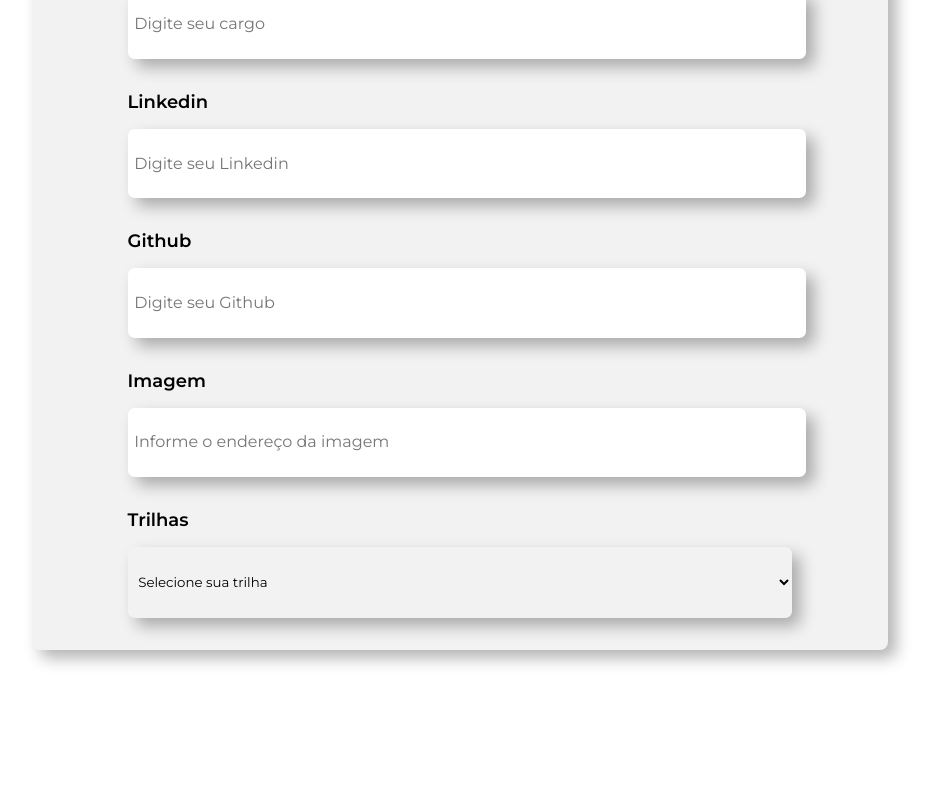
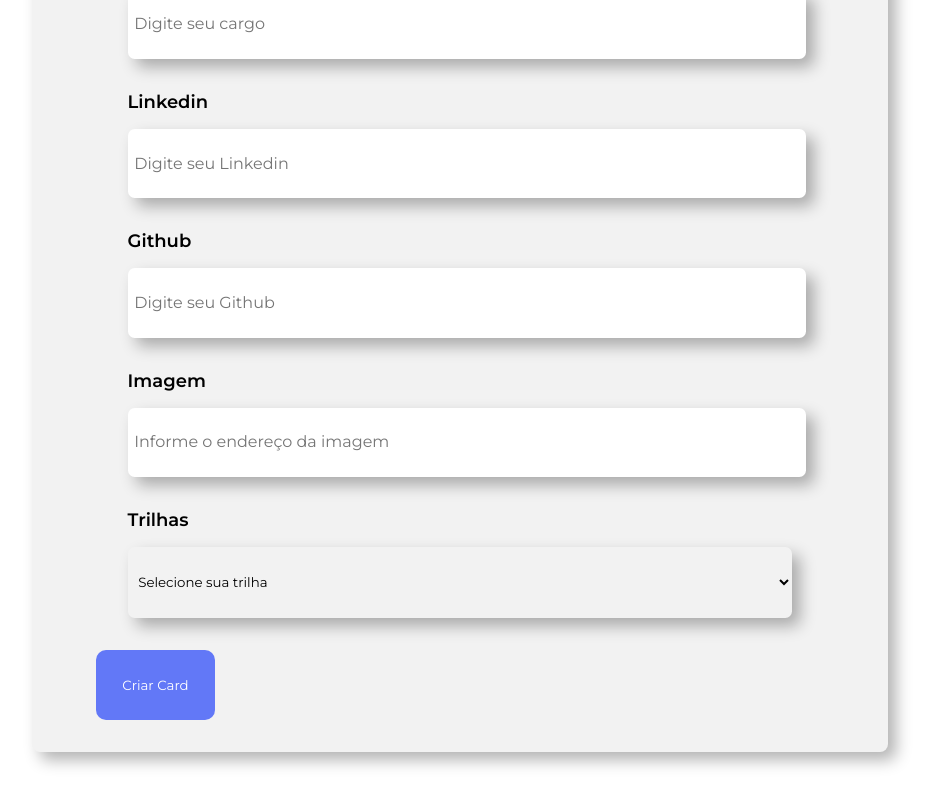
Before and after one commit to pamelaprpn/organo-team-react, a React (Create React App) app: page / in a window 1280 px wide. Shown: the part 890-1690 px from the top of the page, without its empty margins (180-1114 px from the left). Before the commit the page ends 1588 px from the top, so only its background shows below. Built offline with nearby package versions, Linux system fonts and the light colour scheme.

Commit message:
finishing the create card button and entering required in the form

```diff
--- a/package.json
+++ b/package.json
@@ -9,6 +9,7 @@
     "react": "^18.2.0",
     "react-dom": "^18.2.0",
     "react-scripts": "5.0.1",
+    "react-select": "^5.8.0",
     "web-vitals": "^2.1.4"
   },
   "scripts": {
--- a/src/components/Botao/Botao.css
+++ b/src/components/Botao/Botao.css
@@ -0,0 +1,7 @@
+.botao_criar{
+    padding: 2em;
+    border: none;
+    background: #6278F7;
+    border-radius: 10px;
+    color: white;
+}
--- a/src/components/Botao/index.js
+++ b/src/components/Botao/index.js
@@ -1,9 +1,10 @@
-import '../Botao'
+import './Botao.css'
 
-const Botao = () => {
+const Botao = (props) => {
     return(
-        <>
-        </>
+        <div>
+            <button className='botao_criar'>{props.children}</button>
+        </div>
     )
 }
 
--- a/src/components/CampoTexto/index.js
+++ b/src/components/CampoTexto/index.js
@@ -4,7 +4,7 @@ const CampoText = (props) => {
     return(
         <div className="campo">
             <label className="campo-texto">{props.label}</label>
-            <input className="campo-input" placeholder={props.placeholder}/>
+            <input className="campo-input" placeholder={props.placeholder} required={props.required}/>
         </div>
     )
 }
--- a/src/components/Formulario/Formulario.css
+++ b/src/components/Formulario/Formulario.css
@@ -9,7 +9,6 @@
     justify-content: center;
     align-items: center;
     padding: 3em 0;
-
 
 }
 
--- a/src/components/Formulario/index.js
+++ b/src/components/Formulario/index.js
@@ -1,6 +1,9 @@
+
 import './Formulario.css'
 import CampoText from "../CampoTexto";
 import ListaSuspensa from '../ListaSuspensa';
+import Botao from '../Botao';
+import { isDisabled } from '@testing-library/user-event/dist/utils';
 
 
 const Formulario = () => {
@@ -15,16 +18,22 @@ const Formulario = () => {
         'User Experience'
     ]
 
+    const salvar = (evento) => {
+        evento.preventDefault();
+        console.log('dados salvos')
+    }
+
     return(
         <section className="form-container">
-            <form className="formulario">
+            <form className="formulario" onSubmit={salvar}>
                 <h2 className="form__titulo">Preencha os dados para criar o card de Aluno.</h2>
-                <CampoText label='Nome'placeholder='Digite seu nome'/>
-                <CampoText label='Cargo'placeholder='Digite seu cargo'/>
-                <CampoText label='Linkedin'placeholder='Digite seu Linkedin'/>
-                <CampoText label='Github'placeholder='Digite seu Github'/>
-                <CampoText label='Imagem'placeholder='Informe o endereço da imagem'/>
-                <ListaSuspensa obrigatorio={true} label="Trilhas" itens={trilhas}/>
+                <CampoText required={true} label='Nome'placeholder='Digite seu nome'/>
+                <CampoText required={true} label='Cargo'placeholder='Digite seu cargo'/>
+                <CampoText required={true} label='Linkedin'placeholder='Digite seu Linkedin'/>
+                <CampoText required={true} label='Github'placeholder='Digite seu Github'/>
+                <CampoText required={true} label='Imagem'placeholder='Informe o endereço da imagem'/>
+                <ListaSuspensa isDisabled={isDisabled} required={true} label="Trilhas" itens={trilhas}/>
+                <Botao>Criar Card</Botao>
             </form>
         </section>
     )
--- a/src/components/ListaSuspensa/index.js
+++ b/src/components/ListaSuspensa/index.js
@@ -1,4 +1,5 @@
 import './ListaSuspensa.css'
+
 
 const ListaSuspensa = (props) => {
     console.log(props.itens)
@@ -7,7 +8,7 @@ const ListaSuspensa = (props) => {
         <div className='lista-suspensa'>
             <label className='lista-suspensa__texto'>{props.label}</label>
 
-            <select className='lista-supensa__lista' required={props.required}>
+            <select className='lista-supensa__lista' required={props.required} >
                 <option selected hidden >Selecione sua trilha</option>
                 {props.itens.map(item => {
                     return <option key={item}>{item}</option>
```
Also changed, not shown: 1 other file (tests, documents, lock files or other folders).
